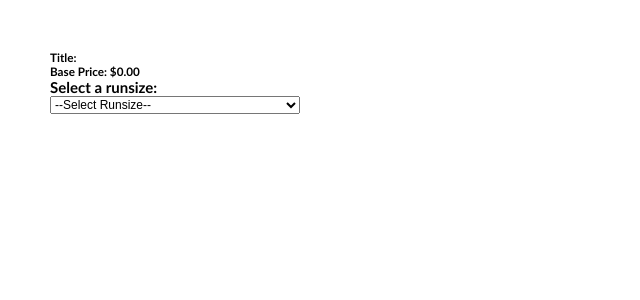
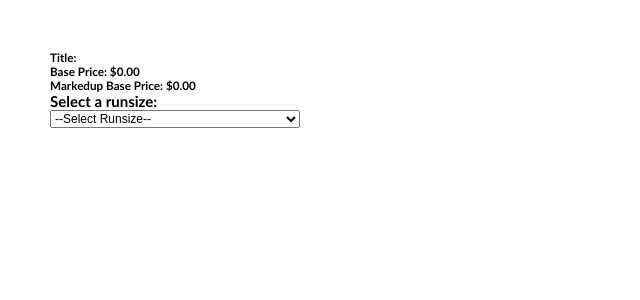
Before and after one commit to suhaibchaudhry/txprintco-order-website, a PHP site: page /order.php?product_id=1 in a window 1280 px wide. Shown: the top 300 px of the page, without its empty margins (0-640 px from the left). Run offline with PHP 8.4, Linux system fonts and the light colour scheme; data that the repository does not hold is empty.

Commit message:
Implemented markedup price.

```diff
--- a/includes/template.php
+++ b/includes/template.php
@@ -78,6 +78,7 @@ function template_product_details()
 	$content .= '<div class="product-title"><h3>Title: '.$product_details->rows[0]->value->title.'</h3></div>';
 	//$content .= '<div class="product-base-price"><h3>Base Price: '.$product_details->rows[0]->value->base_price.'</h3></div>';
 	$content .= '<div class="product-base-price" data-price-title="Base Price" data-base-price="$0.00"><h3><span class="price-title">Base Price</span>: <span class="base-price">$0.00</span></h3></div>';
+	$content .= '<div class="new-product-base-price" data-new-price-title="Markedup Base Price" data-new-base-price="$0.00"><h3><span class="new-price-title">Markedup Base Price</span>: <span class="new-base-price">$0.00</span></h3></div>';
 	$content .= '<h2>Select a runsize:</h2>';
 
 	$content .= '<div class="runsizes-wrap">';
--- a/js/datasource.js
+++ b/js/datasource.js
@@ -301,6 +301,7 @@ function get_best_price(runsize, color) {
   	/* PHP function call to get the price for a given key. */
   	makePHPRequest('best_price', function(data) {
   		console.log(data);
+  		render_markedup_base_price(data['rows'][0]['value']);
   	},'["' + js_config.product_id + '"' + ',"' + runsize +'","' + color + '"]');
 
 }
@@ -308,6 +309,11 @@ function get_best_price(runsize, color) {
 function render_base_price(subtotal) {
 	$product_datails.find('.product-base-price span.price-title').html('Subtotal');
 	$product_datails.find('.product-base-price span.base-price').html(subtotal);
+}
+
+function render_markedup_base_price(subtotal) {
+	$product_datails.find('.new-product-base-price span.new-price-title').html('Markedup Subtotal');
+	$product_datails.find('.new-product-base-price span.new-base-price').html(subtotal);
 }
 
 function ui_action_option_construct($select_cache, options_object, start_key, runsize, color, tat) {
@@ -373,6 +379,10 @@ function template_reset_base_price() {
 	var $base_price = $product_datails.find('.product-base-price');
 	$base_price.find('span.price-title').html($base_price.data('price-title'));
 	$base_price.find('span.base-price').html($base_price.data('base-price'));
+
+	var $markedup_base_price = $product_datails.find('.new-product-base-price');
+	$markedup_base_price.find('span.new-price-title').html($markedup_base_price.data('new-price-title'));
+	$markedup_base_price.find('span.new-base-price').html($markedup_base_price.data('new-base-price'));
 }
 
 function reset_shipping_table(){
```
Also changed, not shown: includes/price.php (+36 -8 lines).
